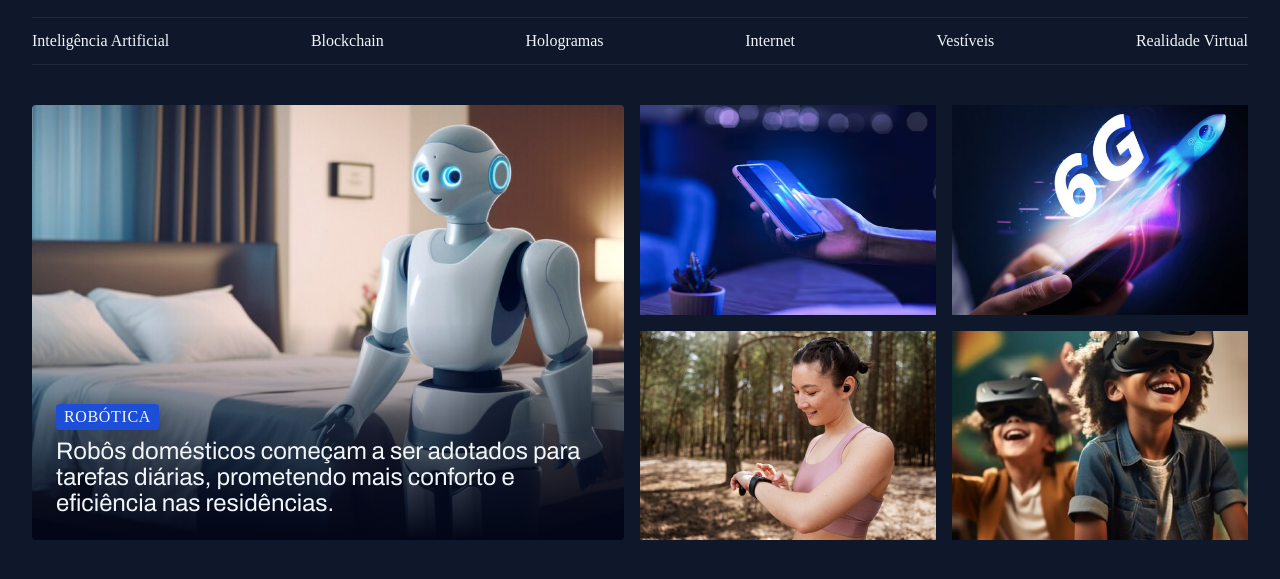
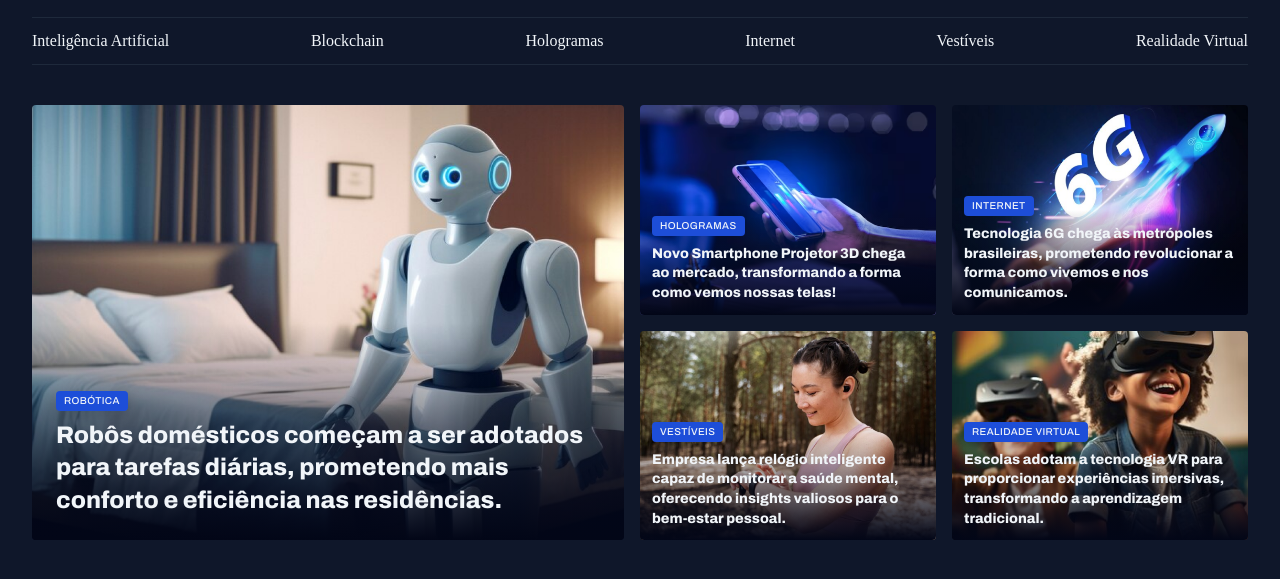
Before and after one commit to Leonardodev126/fullstack-projeto-portal-de-noticias, a plain HTML site: page index.html in a window 1280 px wide. Shown: the part 49-628 px from the top of the page. Drawn offline with Linux system fonts and the light colour scheme.

Commit message:
Finalizando a seção destaques

```diff
--- a/index.html
+++ b/index.html
@@ -51,21 +51,47 @@
             </figure>
 
             <div  class="grid grid-cols-2 gap-16">
-                <div>
-                    <img src="assets/images/Image02.png" alt="">
-                </div>
+                <figure class="card">
+                    <img src="assets/images/Image02.png" alt="Novo smartphone Projetor">
 
-                <div>
+                    <figcaption>
+                        <span class="content-tag">Hologramas</span>
+                        <h2 class="text-lg">
+                            Novo Smartphone Projetor 3D chega ao mercado, transformando a forma como vemos nossas telas!
+                        </h2>
+                    </figcaption>
+                </figure>
+
+                <figure class="card">
                     <img src="assets/images/Image03.png" alt="">
-                </div>
 
-                <div>
+                    <figcaption>
+                        <span class="content-tag">Internet</span>
+                        <h2 class="text-lg">
+                            Tecnologia 6G chega às metrópoles brasileiras, prometendo revolucionar a forma como vivemos e nos comunicamos.
+                        </h2>
+                    </figcaption>
+                </figure>
+
+                <figure class="card">
                     <img src="assets/images/Image04.png" alt="">
-                </div>
+                    <figcaption>
+                        <span class="content-tag">Vestíveis</span>
+                        <h2 class="text-lg">
+                            Empresa lança relógio inteligente capaz de monitorar a saúde mental, oferecendo insights valiosos para o bem-estar pessoal.
+                        </h2>
+                    </figcaption>
+                </figure>
 
-                <div>
+                <figure class="card">
                     <img src="assets/images/Image05.png" alt="">
-                </div>
+                    <figcaption>
+                        <span class="content-tag">Realidade Virtual</span>
+                        <h2 class="text-lg">
+                            Escolas adotam a tecnologia VR para proporcionar experiências imersivas, transformando a aprendizagem tradicional.
+                        </h2>
+                    </figcaption>
+                </figure>
             </div>
         </section>
     </main>
--- a/styles/global.css
+++ b/styles/global.css
@@ -12,12 +12,27 @@
     --stroke-color: #1E293B;
     --text-color-primary: #F1F5F9;
     --text-color-secondary: #CBD5E1;
+
+    --font-family: 'Archivo', sans-serif;
+    --h1: 800 24px/135% var(--font-family);
+    --h2: 800 16px/140% var(--font-family);
+    --h3: 800 14px/140% var(--font-family);
+    --text-pan: 600 14px/145% var(--font-family);
+    --text: 400 16px/140% var(var(--font-family));
+    --text-sm: 400 14px/160% var(var(--font-family))
 }
 
 
 body {
+    font: var(--text);
     color: var(--text-color-primary);
     background-color: var(--bg-color);
+}
+
+
+a  {
+    text-decoration: none;
+    color: inherit;
 }
 
 a:hover {
@@ -55,12 +70,13 @@ main {
     margin-top: 40px;
 }
 
+/* Css das tags */
 .content-tag {
     display: inline-block; /* padding inline-block é necessário para que o padding se comporte de maneira adequada*/
     background-color: var(--brand-color-dark);
     padding: 4px 8px;
     border-radius: 4px;
-    font: /*Peso da fonte 500 */500 10px/1.2 var(--);
+    font: /*Peso da fonte 500 */500 10px/1.2 var(--font-family);
     text-transform: uppercase;
     letter-spacing: 0.04em;
     color: var(--text-color-primary);
--- a/styles/sections.css
+++ b/styles/sections.css
@@ -2,8 +2,6 @@
     img {
         height: 100%;
         object-fit: cover; /* o object-fit faz a cobertura de todo espaço que está sobrando*/
-
-    }
     }
 
     .card {
@@ -11,6 +9,7 @@
         overflow: hidden; /* ele esconde tudo o que transbordar na caixa */
         position: relative;
 
+        /* .card::before */
         &::before {
             content: "";
             position: absolute;
@@ -29,9 +28,15 @@
             padding: 24px;
 
 
+            /* Se tiver alguma classe chamada ".text-lg", você põe um padding de 12px */
+            &:has(.text-lg) {
+                padding: 12px;
+            }
+
+
             h2 {
                 margin-top: 8px;
-            font-size: 24px;
             }
         }
     }
+}
--- a/styles/utility.css
+++ b/styles/utility.css
@@ -40,3 +40,9 @@
 .font-archivo {
     font-family: "Archivo", sans-serif;
 }
+
+
+.font-archivo-menor {
+    font-family: "Archivo", sans-serif;
+    font-size: 10px;
+}
```
Lines whose indentation alone changed are shown as unchanged.
